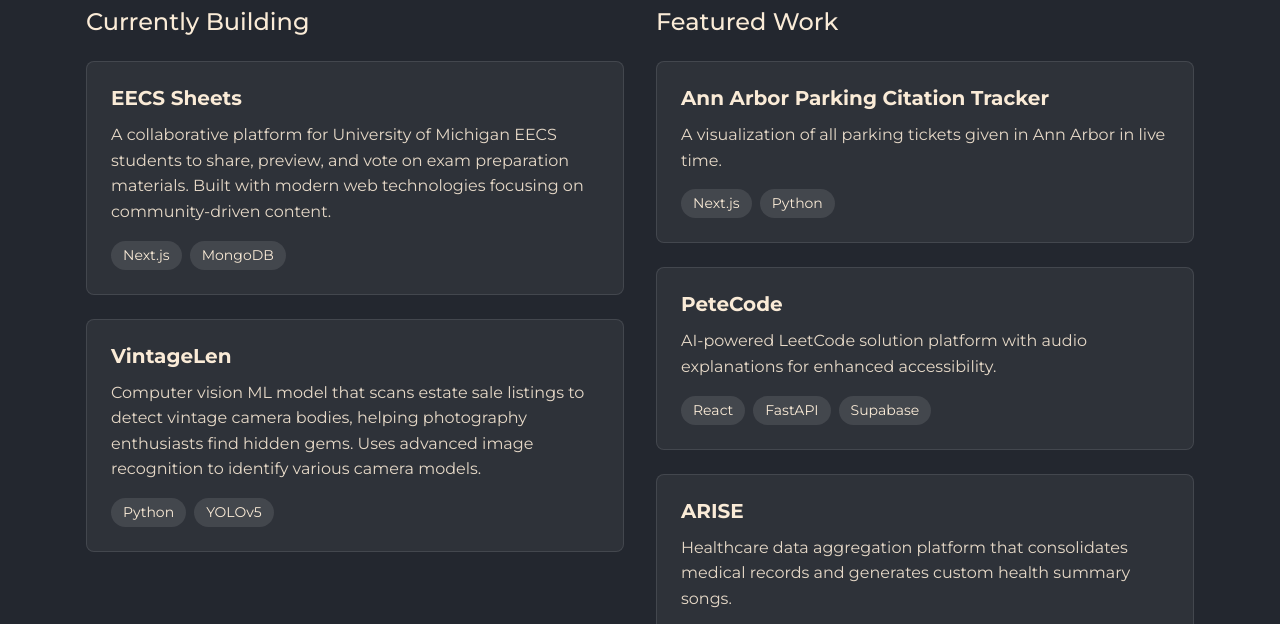
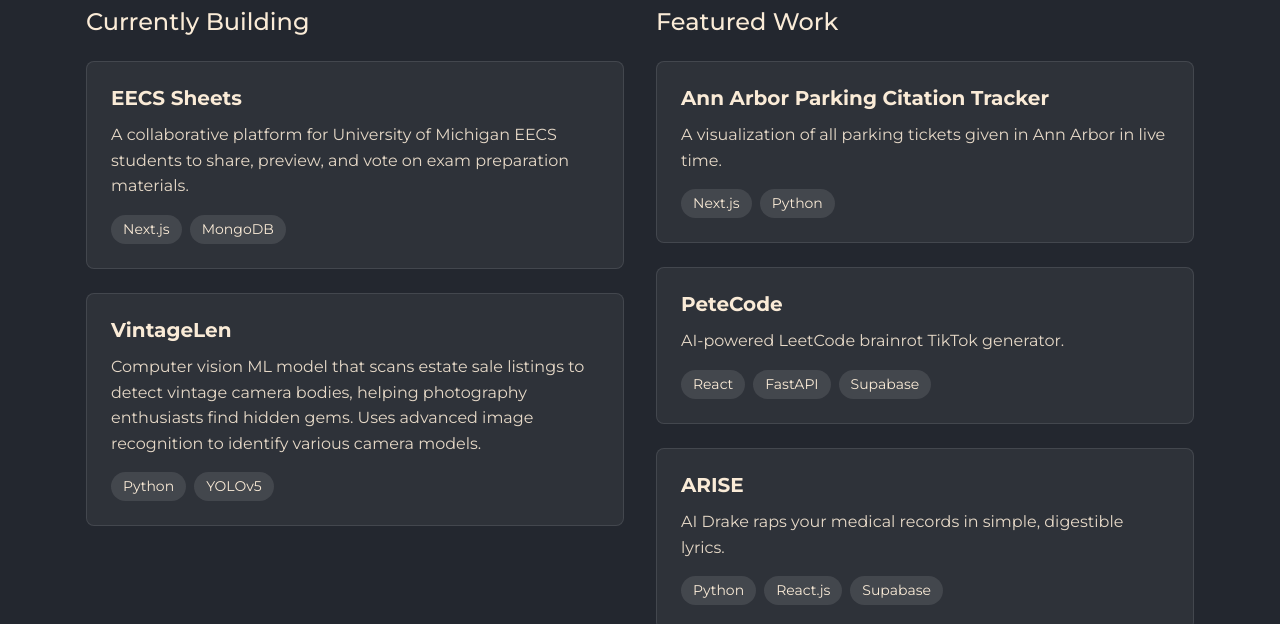
Before and after one commit to ammarateya/personal_site, a plain HTML site: page index.html in a window 1280 px wide. Shown: the part 1130-1754 px from the top of the page. Drawn offline with nearby package versions, Linux system fonts and the light colour scheme.

Commit message:
changed descriptions

```diff
--- a/index.html
+++ b/index.html
@@ -136,8 +136,7 @@
                   <p>
                     A collaborative platform for University of Michigan EECS
                     students to share, preview, and vote on exam preparation
-                    materials. Built with modern web technologies focusing on
-                    community-driven content.
+                    materials.
                   </p>
                   <div class="tech-stack">
                     <span class="tech-tag">Next.js</span>
@@ -190,10 +189,7 @@
               >
                 <div class="project-card">
                   <h4>PeteCode</h4>
-                  <p>
-                    AI-powered LeetCode solution platform with audio
-                    explanations for enhanced accessibility.
-                  </p>
+                  <p>AI-powered LeetCode brainrot TikTok generator.</p>
                   <div class="tech-stack">
                     <span class="tech-tag">React</span>
                     <span class="tech-tag">FastAPI</span>
@@ -209,8 +205,8 @@
                 <div class="project-card">
                   <h4>ARISE</h4>
                   <p>
-                    Healthcare data aggregation platform that consolidates
-                    medical records and generates custom health summary songs.
+                    AI Drake raps your medical records in simple, digestible
+                    lyrics.
                   </p>
                   <div class="tech-stack">
                     <span class="tech-tag">Python</span>
```
